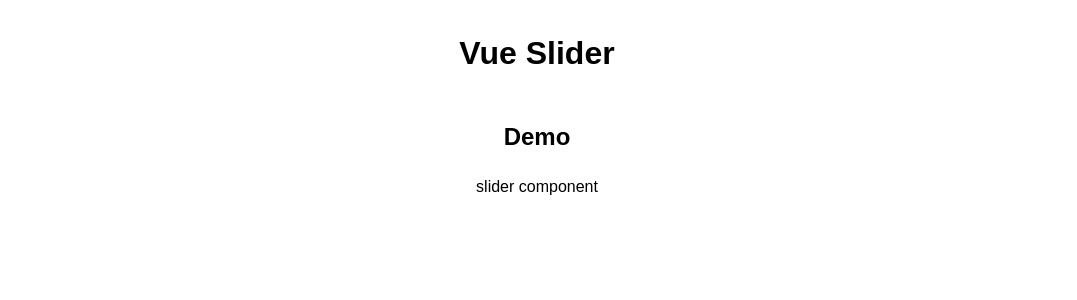
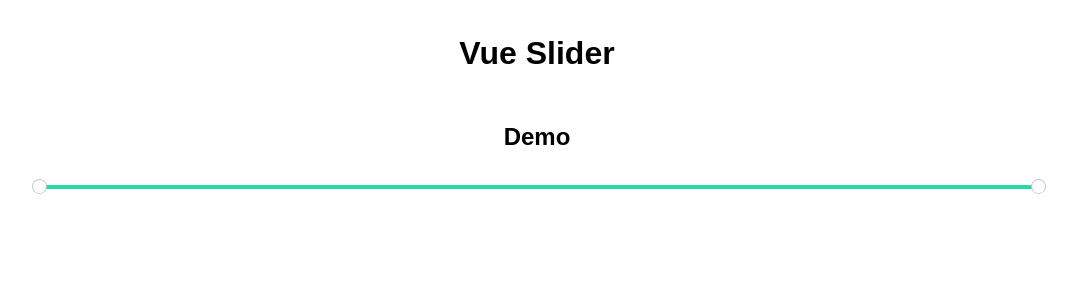
Before and after one commit to digital-roots/vue-slider, a Vue app: page / in a window 1280 px wide. Shown: the top 300 px of the page, without its empty margins (103-1180 px from the left). Built offline with nearby package versions, Linux system fonts and the light colour scheme.

Commit message:
Agregar props y métodos al componente slider

```diff
--- a/src/components/Slider.vue
+++ b/src/components/Slider.vue
@@ -1,8 +1,154 @@
 <script setup lang="ts">
+import { computed, ref } from 'vue';
+
+interface SliderValue {
+  min: number;
+  max: number;
+}
+
+const props = defineProps({
+  min: {
+    type: Number,
+    default: 0,
+  },
+  max: {
+    type: Number,
+    default: 100,
+  },
+  lazy: {
+    type: Boolean,
+    default: true,
+  },
+  sliderColor: {
+    type: String,
+    default: '#C6C6C6',
+  },
+  rangeColor: {
+    type: String,
+    default: '#25daa5',
+  },
+});
+
+const emit = defineEmits<{ (e: 'change', value: SliderValue): void }>();
+
+const from = ref(0);
+const to = ref(100);
+
+const sliderBackground = computed<string>(() => {
+  const rangeDistance = props.max - props.min;
+  const fromPosition = from.value - props.min;
+  const toPosition = to.value - props.min;
+
+  return `linear-gradient(
+    to right,
+    ${props.sliderColor} 0%,
+    ${props.sliderColor} ${(fromPosition / rangeDistance) * 100}%,
+    ${props.rangeColor} ${(fromPosition / rangeDistance) * 100}%,
+    ${props.rangeColor} ${(toPosition / rangeDistance) * 100}%,
+    ${props.sliderColor} ${(toPosition / rangeDistance) * 100}%,
+    ${props.sliderColor} 100%)`;
+});
+
+const onFromSliderInputChange = () => {
+  if (from.value > to.value) {
+    to.value = from.value;
+  }
+
+  emitValue();
+};
+
+const onToSliderInputChange = () => {
+  if (to.value < from.value) {
+    from.value = to.value;
+  }
+
+  emitValue();
+};
+
+const emitValue = () => {
+  emit('change', { min: from.value, max: to.value });
+};
 </script>
 
 <template>
-  <div>
-    slider component
+  <div class="slider-container">
+    <div class="slider-control">
+      <input
+        id="from-slider"
+        v-model.number="from"
+        type="range"
+        :min="min"
+        :max="max"
+        :lazy="lazy"
+        @input="onFromSliderInputChange"
+      />
+      <input
+        id="to-slider"
+        v-model.number="to"
+        type="range"
+        :min="min"
+        :max="max"
+        :style="{
+          background: sliderBackground,
+        }"
+        :lazy="lazy"
+        @input="onToSliderInputChange"
+      />
+    </div>
   </div>
 </template>
+
+<style lang="scss" scoped>
+.slider-container {
+  display: flex;
+  flex-direction: column;
+  margin: 0.5rem auto;
+  width: 80%;
+
+  .slider-control {
+    min-height: 50px;
+    position: relative;
+
+    input[type="range"] {
+      appearance: none;
+      background-color: #C6C6C6;
+      height: 4px;
+      pointer-events: none;
+      position: absolute;
+      width: 100%;
+
+      &::-webkit-slider-thumb {
+        appearance: none;
+        background-color: #fff;
+        border-radius: 50%;
+        box-shadow: 0 0 0 1px #C6C6C6;
+        cursor: pointer;
+        height: 0.8rem;
+        pointer-events: all;
+        width: 0.8rem;
+      }
+
+      &::-moz-range-thumb {
+        appearance: none;
+        background-color: #fff;
+        border-radius: 50%;
+        box-shadow: 0 0 0 1px #C6C6C6;
+        cursor: pointer;
+        height: 0.8rem;
+        pointer-events: all;
+        width: 0.8rem;
+      }
+
+      &::-webkit-slider-thumb:hover {
+        background: #f7f7f7;
+      }
+    }
+
+    #from-slider {
+      height: 0;
+      margin-top: 4px;
+      z-index: 1;
+    }
+  }
+}
+</style>
```
